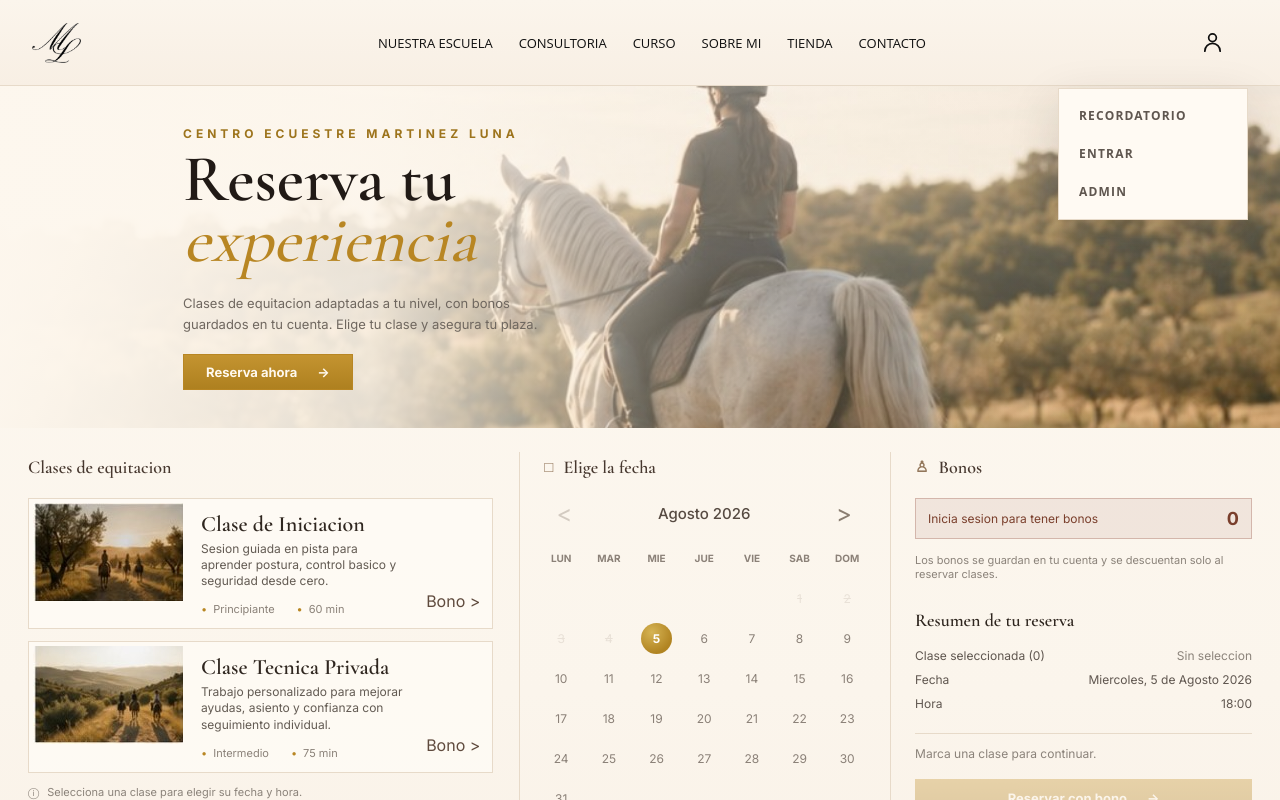
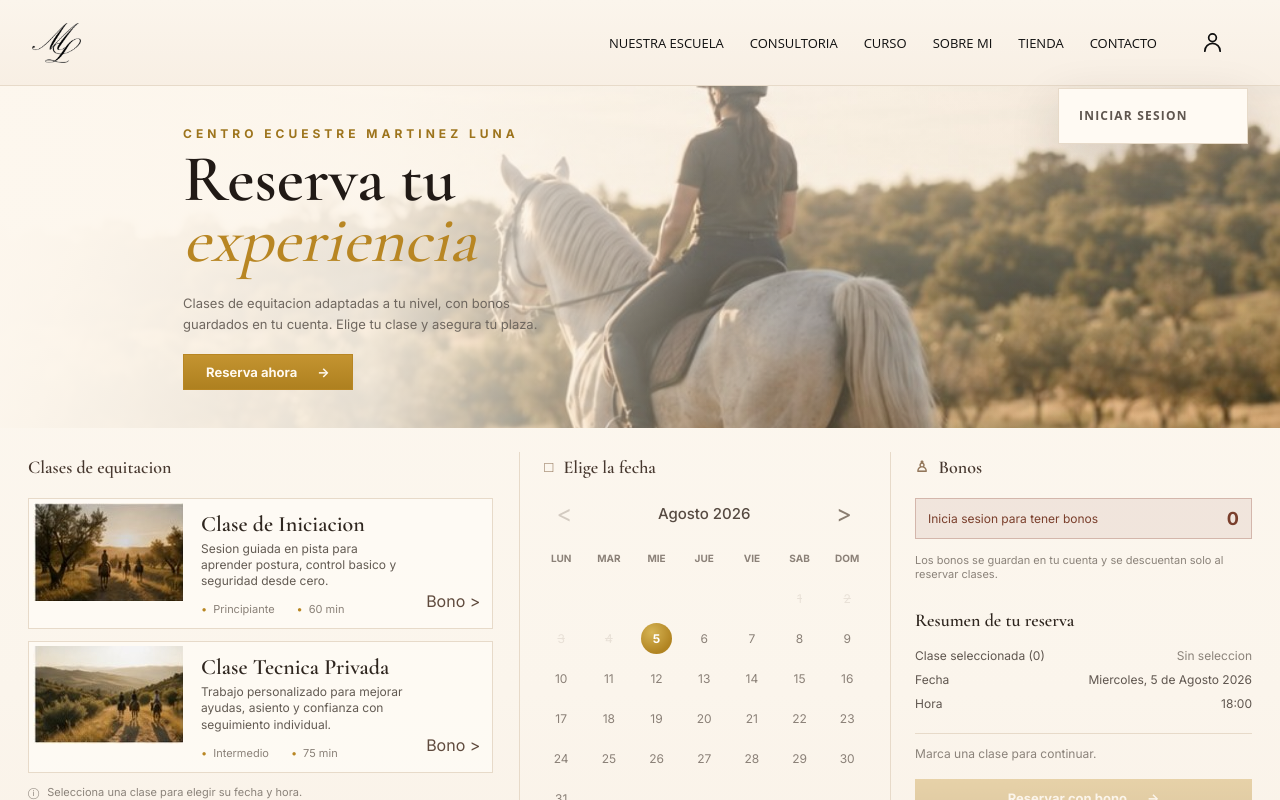
Before and after one commit to JLAC008/formulariocaballosfront, an Angular app: page / in a window 1280 px wide. Both pictures are taken after a click on the button 1212 px from the left and 42 px from the top of the page. Shown: the top 800 px of the page. Built offline with nearby package versions, Linux system fonts and the light colour scheme.

Commit message:
Cambio menu

```diff
--- a/src/app/app.component.css
+++ b/src/app/app.component.css
@@ -37,7 +37,7 @@
 
 .site-nav {
   display: flex;
-  justify-content: center;
+  justify-content: flex-end;
 }
 
 .site-nav a {
--- a/src/app/app.component.html
+++ b/src/app/app.component.html
@@ -15,11 +15,13 @@
       </svg>
     </button>
     <div class="site-menu-panel" *ngIf="isAccountMenuOpen">
-      <button type="button" (click)="openHistoryModal()">Recordatorio</button>
-      <button type="button" *ngIf="!currentUser" (click)="showLogin('login')">Entrar</button>
-      <button type="button" *ngIf="currentUser" (click)="logoutCustomer()">Salir cliente</button>
-      <button type="button" *ngIf="view !== 'admin'" (click)="showAdmin()">Admin</button>
-      <button type="button" *ngIf="view === 'admin'" (click)="showClient()">Pantalla cliente</button>
+      <ng-container *ngIf="currentUser; else guestAccountMenu">
+        <button type="button" (click)="openHistoryModal()">Recordatorio</button>
+        <button type="button" (click)="logoutCustomer()">Cerrar sesion</button>
+      </ng-container>
+      <ng-template #guestAccountMenu>
+        <button type="button" (click)="showLogin('login')">Iniciar sesion</button>
+      </ng-template>
     </div>
   </div>
 </header>
```
